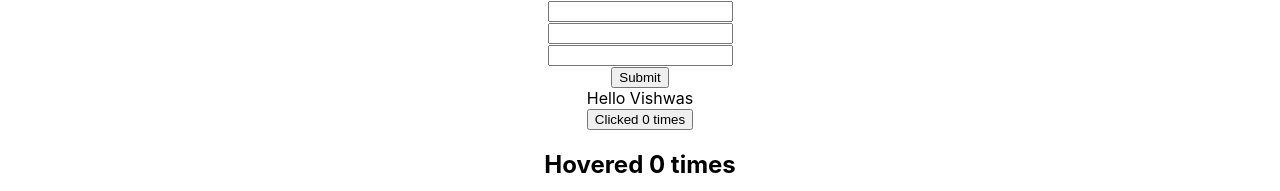
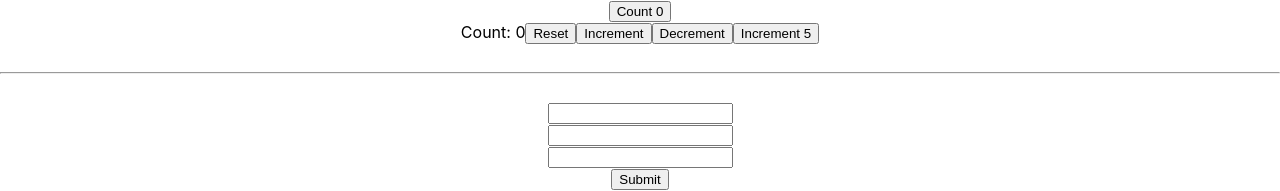
Before and after one commit to subham348/React_Learning, a React (Create React App) app: page / in a window 1280 px wide. Shown: the top 191 px of the page. Built offline with nearby package versions, Linux system fonts and the light colour scheme; no server answers.

Commit message:
Hooks useState

```diff
--- a/src/App.js
+++ b/src/App.js
@@ -31,16 +31,23 @@
 import HoverCounter from "./components/HoverCounter";
 import ClickCounterTwo from "./components/ClickCounterTwo";
 import HoverCounterTwo from "./components/HoverCounterTwo";
-import User from "./components/User";
+// import User from "./components/User";
 import CounterTwo from "./components/CounterTwo";
 import ComponentC from "./components/ComponentC";
 import { UserProvider } from "./components/userContext";
 import PostList from "./components/PostList";
 import PostForm from "./components/PostForm";
+import HookCounter from "./components/HookCounter";
+import HookCounterTwo from "./components/HookCounterTwo";
 
 function App() {
   return (
     <div className="App">
+      <HookCounter />
+      <HookCounterTwo />
+      <br />
+      <hr />
+      <br />
       <PostForm />
       <UserProvider value="Vishwas">
         <ComponentC />
--- /dev/null
+++ b/src/components/HookCounter.js
@@ -0,0 +1,37 @@
+import React, { useState } from "react";
+
+function HookCounter() {
+  const [count, setCount] = useState(0);
+  // const [formData, setFormData] = useState({
+  //   username: "",
+  //   comments: "",
+  //   topic: "React",
+  // })
+
+  // const handleChange = (e) => {
+  //   const name = e.target.name;
+  //   const value = e.target.value;
+
+  //   setFormData({
+  //     ...formData,
+  //     [name]: value
+  //   })
+  // }
+
+  // console.log(formData);
+
+  return (
+    // <form>
+    //   <button type="submit" onClick={(e) => {
+    //     e.preventDefault();
+    //     setCount(count + 1);
+    //     }}>Count {count}</button>
+    //   <input value={formData.username} onChange={handleChange} name="username" />
+    // </form>
+    <div>
+      <button onClick={() => setCount(count + 1)}>Count {count}</button>
+    </div>
+  );
+}
+
+export default HookCounter;
--- /dev/null
+++ b/src/components/HookCounterTwo.js
@@ -0,0 +1,27 @@
+import React, { useState } from "react";
+
+function HookCounterTwo() {
+  const initialCount = 0;
+  const [count, setCount] = useState(initialCount);
+
+  const incrementFive = () => {
+    for (let i = 0; i < 5; i++) {
+      setCount((prevState) => prevState + 1);
+    }
+  };
+  return (
+    <div>
+      Count: {count}
+      <button onClick={() => setCount(initialCount)}>Reset</button>
+      <button onClick={() => setCount((prevState) => prevState + 1)}>
+        Increment
+      </button>
+      <button onClick={() => setCount((prevState) => prevState - 1)}>
+        Decrement
+      </button>
+      <button onClick={incrementFive}>Increment 5</button>
+    </div>
+  );
+}
+
+export default HookCounterTwo;
--- a/src/components/ParentComp.js
+++ b/src/components/ParentComp.js
@@ -1,6 +1,6 @@
 import React, { PureComponent } from "react";
-import RegComp from "./RegComp";
-import PureComp from "./PureComp";
+// import RegComp from "./RegComp";
+// import PureComp from "./PureComp";
 import MemoComp from "./MemoComp";
 
 class ParentComp extends PureComponent {
```
